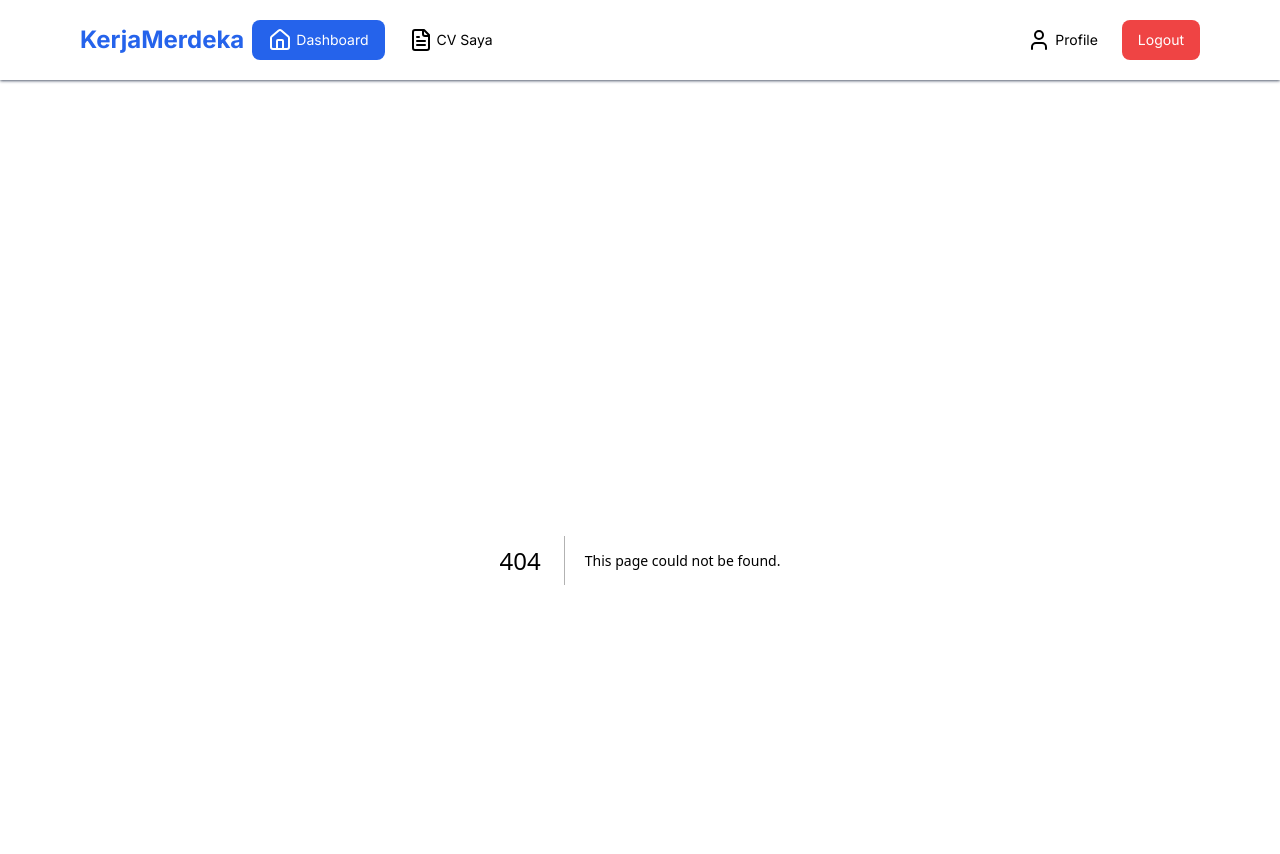
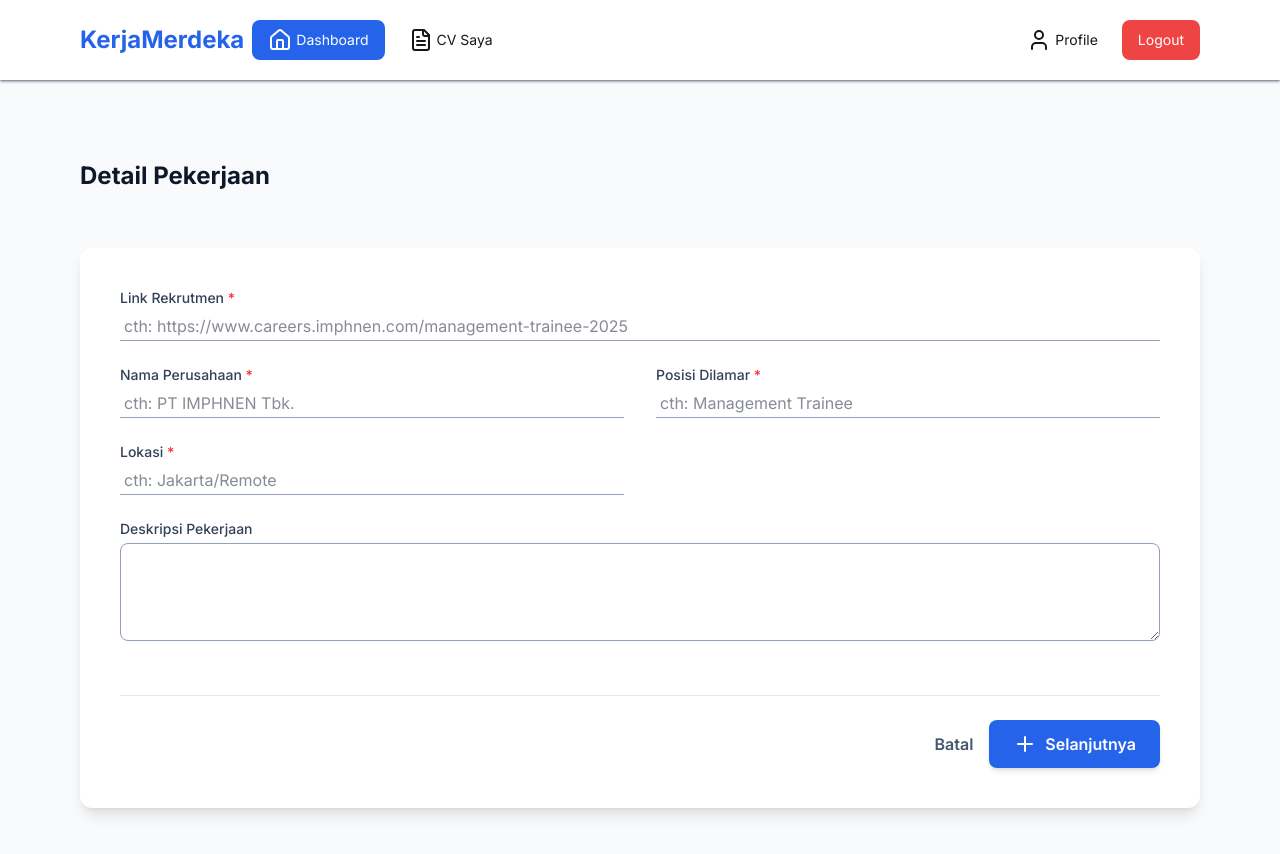
Before and after one commit to lakhatekno/imphnen-frontend, a Next.js app: page /job-companion/apply-vacancy in a window 1280 px wide. Before the commit this address had no page. Shown: the top 854 px of the page. Built offline with nearby package versions, Linux system fonts and the light colour scheme.

Commit message:
[Job Companion] Create static page: add job form

```diff
--- /dev/null
+++ b/src/app/job-companion/apply-vacancy/page.tsx
@@ -0,0 +1,12 @@
+import AddRecruitmentForm from "@/features/job-companion/components/AddRecuitmentForm";
+
+export default function ApplyVacancy() {
+  return (
+    <section>
+			<div className="flex justify-between items-center">
+				<h2 className="text-2xl font-bold text-slate-900 mb-2 text-left">Detail Pekerjaan</h2>
+			</div>
+			<AddRecruitmentForm />
+		</section>
+  )
+}
--- /dev/null
+++ b/src/features/job-companion/components/AddRecuitmentForm.tsx
@@ -0,0 +1,167 @@
+'use client'
+
+import { Plus } from "lucide-react";
+
+export default function AddRecruitmentForm() {
+	return (
+		<div className="mx-auto bg-white rounded-xl shadow-lg p-6 sm:p-10 flex flex-col mt-12">
+			<h3 className="font-bold"></h3>
+			<form action={''}>
+				<div className="grid grid-cols-1 md:grid-cols-2 gap-x-8 gap-y-6">
+					{/* Link Rekrutmen */}
+					<InputField
+						label="Link Rekrutmen"
+						name="recruitmenLink"
+						type="string"
+						value=""
+						// onChange={}
+						placeholder="cth: https://www.careers.imphnen.com/management-trainee-2025"
+						required
+						className="md:col-span-2"
+					/>
+
+					{/* Nama Perusahaan */}
+					<InputField
+						label="Nama Perusahaan"
+						name="companyName"
+						type="string"
+						value=""
+						// onChange={}
+						placeholder="cth: PT IMPHNEN Tbk."
+						required
+					/>
+
+					{/* Posisi Pekerjaan Dilamar */}
+					<InputField
+						label="Posisi Dilamar"
+						name="jobPosition"
+						type="string"
+						value=""
+						// onChange={}
+						placeholder="cth: Management Trainee"
+						required
+					/>
+
+					{/* Lokasi */}
+					<InputField
+						label="Lokasi"
+						name="location"
+						type="string"
+						value=""
+						// onChange={}
+						placeholder="cth: Jakarta/Remote"
+						required
+					/>
+
+					<TextareaField
+						label="Deskripsi Pekerjaan"
+						name="jobDescription"
+						// onChange={}
+						className="col-span-2"
+					/>
+				</div>
+
+				{/* button group */}
+				<div className="mt-12 pt-6 border-t border-slate-200 flex justify-end items-center gap-4">
+					<button
+						type="button"
+						onClick={() => {}}
+						className="cursor-pointer font-semibold text-slate-600 hover:text-slate-800"
+            disabled
+					>
+						Batal
+					</button>
+					<button
+						type="button"
+						onClick={() => {}}
+						className="px-6 py-3 flex gap-2 bg-accent cursor-pointer text-white font-semibold rounded-lg shadow-md hover:bg-blue-600 focus:outline-none focus:ring-2 focus:ring-blue-500 focus:ring-offset-2"
+            disabled
+          >
+            <Plus />
+						Selanjutnya
+					</button>
+				</div>
+			</form>
+		</div>
+	);
+}
+
+interface InputFieldProps {
+	label: string;
+	name: string;
+	type?: string;
+	value: string;
+	// onChange: (e: React.ChangeEvent<HTMLInputElement | HTMLTextAreaElement>) => void;
+	placeholder?: string;
+	required?: boolean;
+	className?: string;
+}
+
+const InputField: React.FC<InputFieldProps> = ({
+	label,
+	name,
+	type = 'text',
+	// value,
+	// onChange,
+	placeholder,
+	required,
+	className,
+}) => (
+	<div className={className}>
+		<label
+			htmlFor={name}
+			className="block text-sm font-medium text-slate-700 mb-1"
+		>
+			{label} {required && <span className="text-red-500">*</span>}
+		</label>
+		<input
+			type={type}
+			id={name}
+			name={name}
+			// value={value}
+			// onChange={onChange}
+			placeholder={placeholder || ''}
+			required={required}
+			className="px-1 py-0.5 text-slate-900 border-b-1 w-full border-b-slate-400 focus:outline-none focus:border-b-2 focus:border-accent"
+		/>
+	</div>
+);
+
+interface TextareaFieldProps {
+	label: string;
+	name: string;
+	value?: string;
+	// onChange: (e: React.ChangeEvent<HTMLTextAreaElement>) => void;
+	required?: boolean;
+	placeholder?: string;
+	className?: string;
+}
+
+const TextareaField: React.FC<TextareaFieldProps> = ({
+	label,
+	name,
+	value,
+	// onChange,
+	required,
+	placeholder,
+	className,
+}) => (
+	<div className={className}>
+		<label
+			htmlFor={name}
+			className="block text-sm font-medium text-slate-700 mb-1"
+		>
+			{label} {required && <span className="text-red-500">*</span>}
+		</label>
+		<textarea
+			id={name}
+			name={name}
+			value={value}
+			// onChange={onChange}
+			required={required}
+			placeholder={placeholder || ''}
+			rows={4}
+			className="form-textarea border w-full rounded-lg border-slate-400 focus:outline-none focus:border-2 focus:border-accent"
+		></textarea>
+	</div>
+);
```
